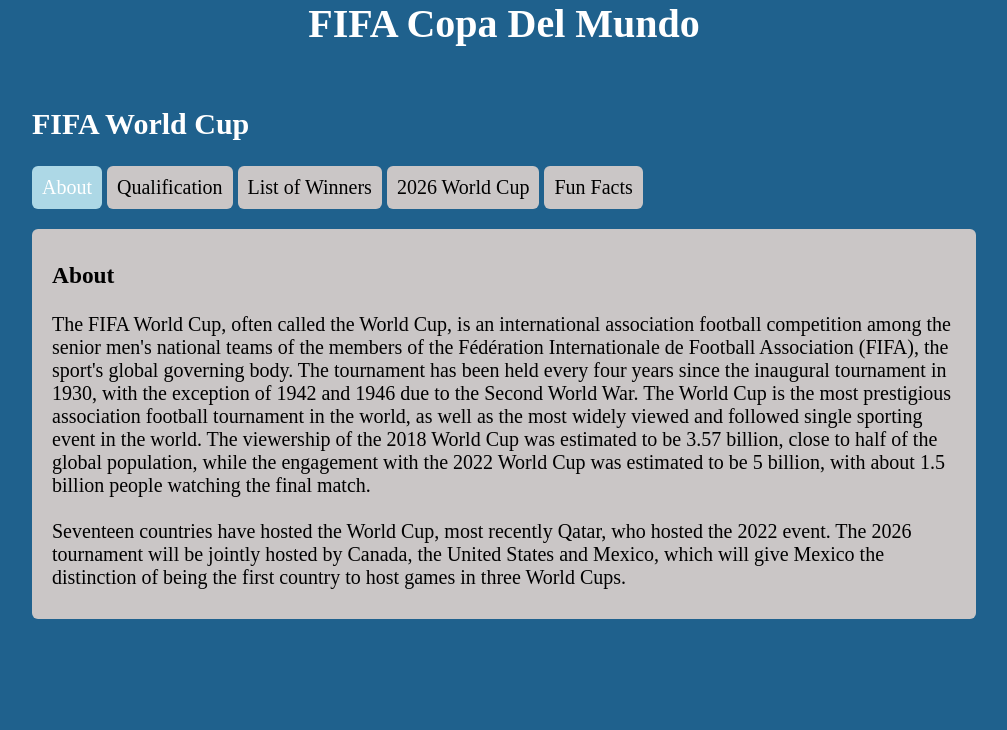
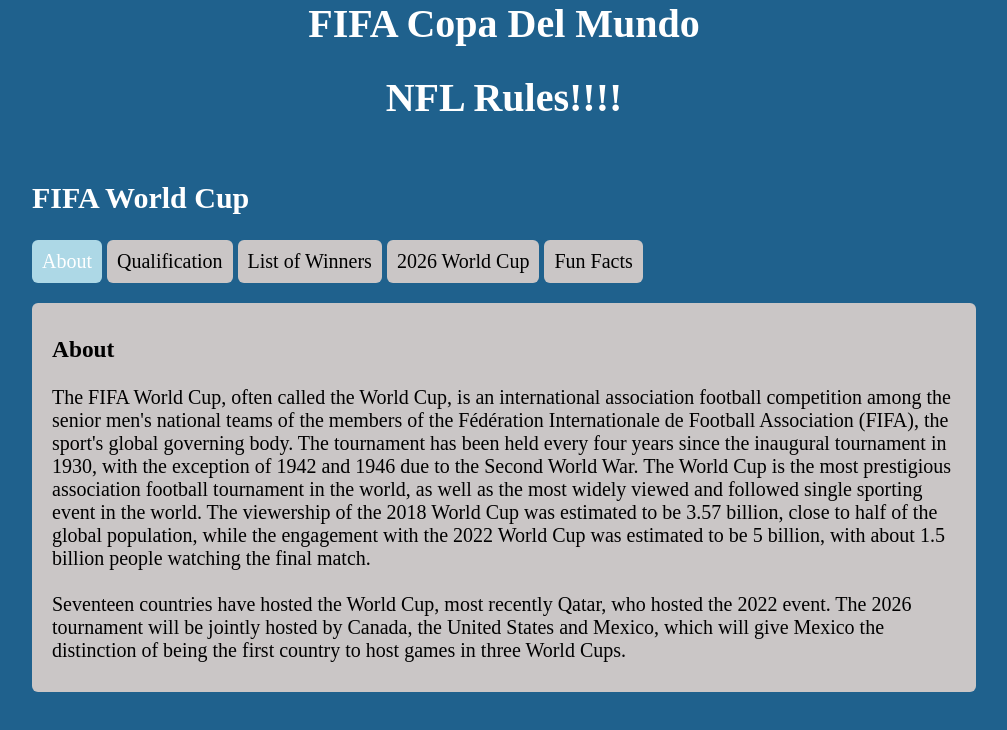
Before and after one commit to Davis-Technical-College/Workflow-as-Owner, a plain HTML site: page index.html in a window 1280 px wide. Shown: the whole page, without its empty margins (136-1143 px from the left). Drawn offline with Linux system fonts and the light colour scheme.

Commit message:
Update index.html

```diff
--- a/index.html
+++ b/index.html
@@ -9,6 +9,7 @@
   </head>
   <body>
     <h1>FIFA Copa Del Mundo</h1>
+    <h1>NFL Rules!!!!</h1>
 
     <div class="container">
       <!-- tabbed content -->
```
